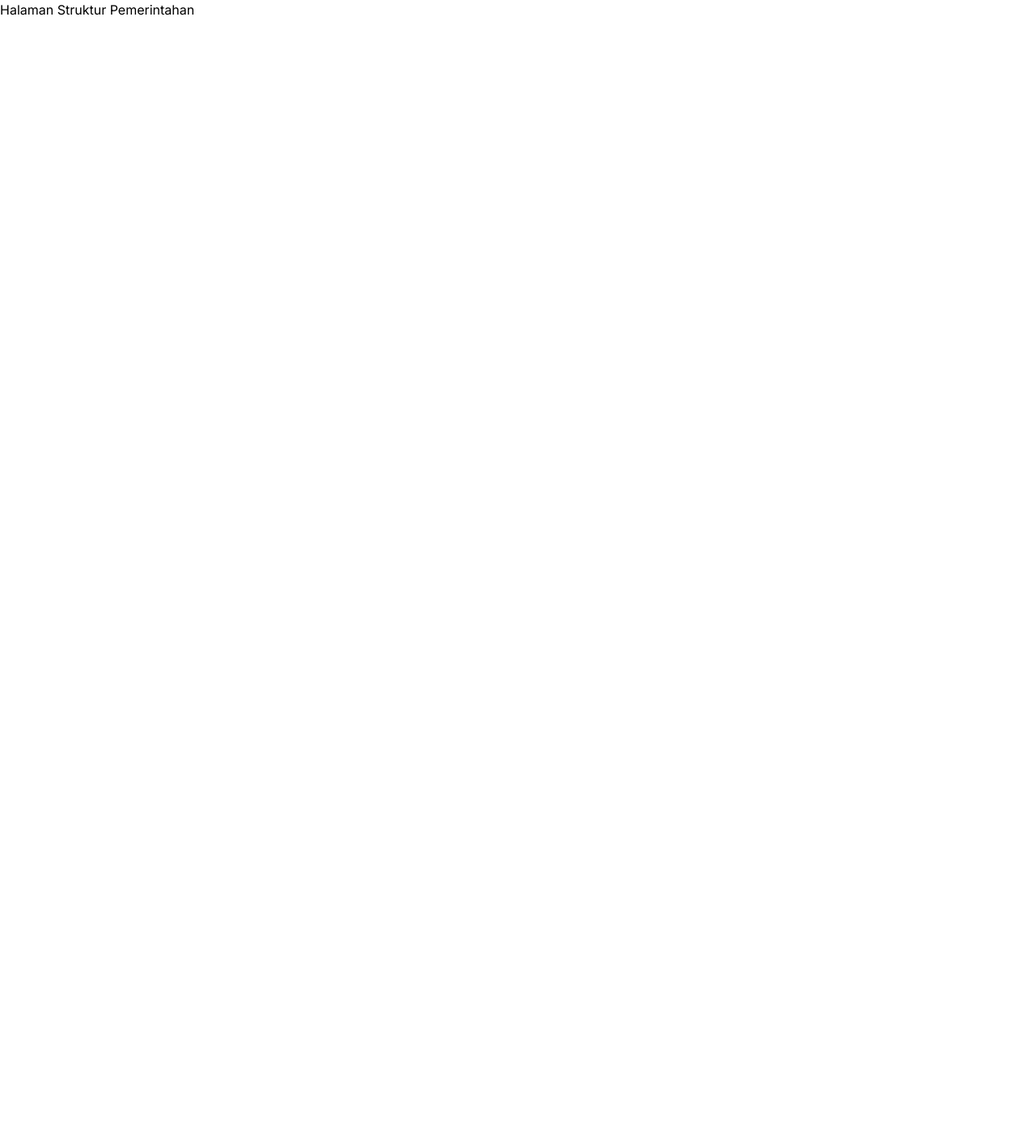
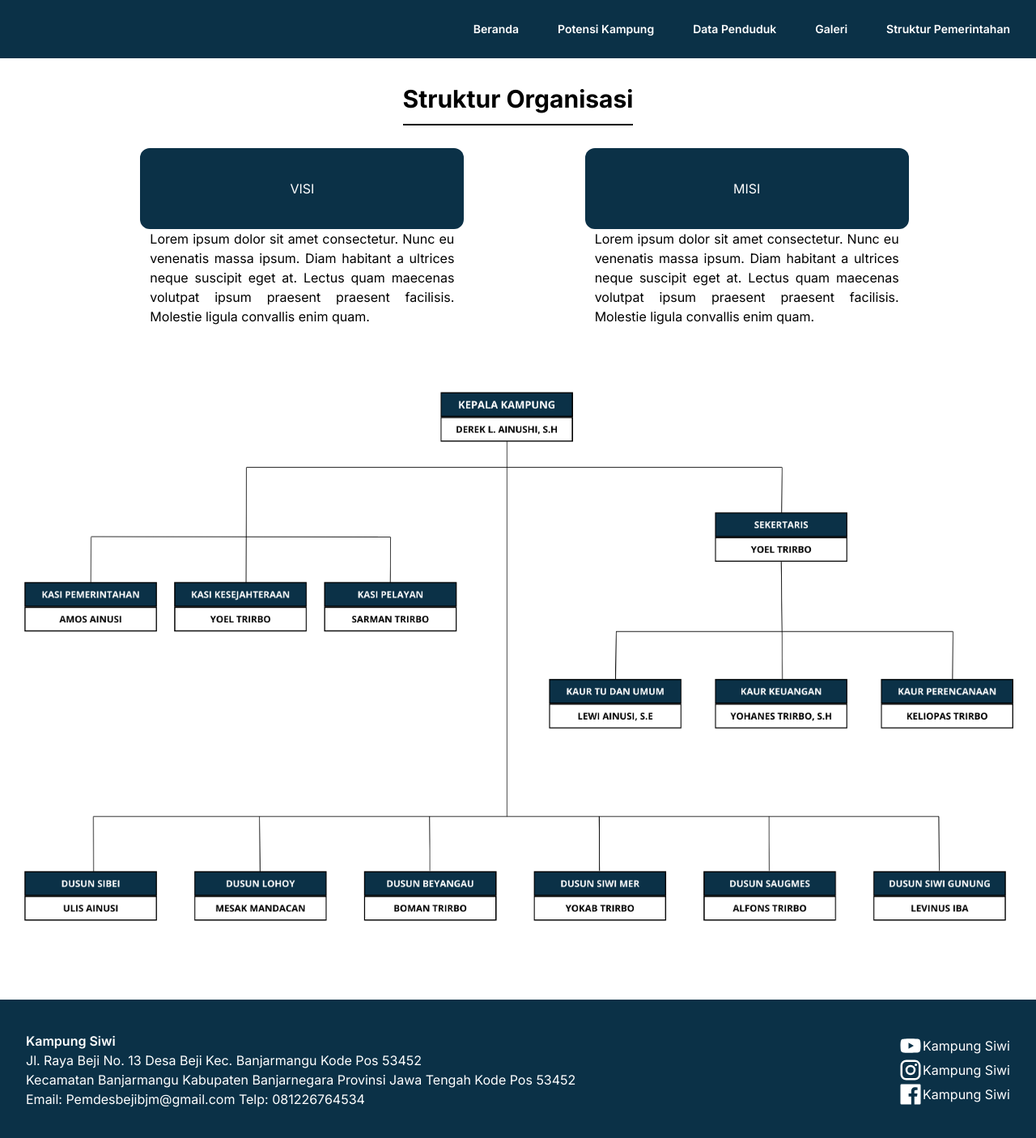
Before and after one commit to yudistira0212/project-kkn, a Next.js app: page /struktur-organisasi in a window 1280 px wide. Shown: the top 1406 px of the page at 81% size. Before the commit the page ends 800 px from the top, so only its background shows below. Built offline with nearby package versions, Linux system fonts and the light colour scheme.

Commit message:
add charts & fix struktur

```diff
--- a/app/data-penduduk/page.tsx
+++ b/app/data-penduduk/page.tsx
@@ -1,11 +1,12 @@
 "use client";
-import React, { useEffect, useState } from "react";
+import React, { useState } from "react";
 import { Dialog } from "@headlessui/react";
 import { Bars3Icon, XMarkIcon } from "@heroicons/react/24/outline";
 import Link from "next/link";
 import Image from "next/image";
 import Gambar2 from "../images/GAMBAR 2.jpg";
-import Gambar3 from "../images/GAMBAR 3.jpg";
+import { Doughnut } from "react-chartjs-2"; // Import Doughnut from react-chartjs-2
+import "chart.js/auto";
 
 const navigation = [
   { name: "Beranda", href: "" },
@@ -15,12 +16,32 @@ const navigation = [
   { name: "Struktur Pemerintahan ", href: "struktur-organisasi" },
 ];
 
+const dataPenduduk = [
+  { name: "Jumlah Keluarga", value: 400 },
+  { name: "Jumlah Penduduk", value: 300 },
+  { name: "Jumlah Laki-laki", value: 300 },
+  { name: "Jumlah Perempuan", value: 200 },
+];
+
+const colors = ["#FF6384", "#36A2EB", "#FFCE56", "#4CAF50"]; // Choose your colors
+
 function DataPenduduk() {
   const [mobileMenuOpen, setMobileMenuOpen] = useState(false);
 
+  const chartData = {
+    labels: dataPenduduk.map((item) => item.name),
+    datasets: [
+      {
+        data: dataPenduduk.map((item) => item.value),
+        backgroundColor: colors,
+        hoverBackgroundColor: colors,
+      },
+    ],
+  };
+
   return (
     <div>
-      <header className="absolute inset-x-0 top-0 z-50">
+      <header className="absolute inset-x-0 top-0 z-50 bg-[#0B3147]">
         <nav
           className="flex items-center justify-end p-6 lg:px-8"
           aria-label="Global"
@@ -32,7 +53,7 @@ function DataPenduduk() {
               onClick={() => setMobileMenuOpen(true)}
             >
               <span className="sr-only">Open main menu</span>
-              <Bars3Icon className="h-6 w-6" aria-hidden="true" color="black" />
+              <Bars3Icon className="h-6 w-6" aria-hidden="true" color="white" />
             </button>
           </div>
           <div className="hidden lg:flex lg:gap-x-12">
@@ -40,7 +61,7 @@ function DataPenduduk() {
               <Link
                 key={item.name}
                 href={`/${item.href}`}
-                className="text-sm font-semibold leading-6 text-black"
+                className="text-sm font-semibold leading-6 text-white"
               >
                 {item.name}
               </Link>
@@ -83,24 +104,24 @@ function DataPenduduk() {
           </Dialog.Panel>
         </Dialog>
       </header>
-      <div className="mt-[70px] px-6">
-        <h1>
-          <strong>Data Penduduk</strong>
+      <div className="mt-[100px] px-6  text-center">
+        <h1 className="text-[30px] underlined-text">
+          <strong>Data Penduduk </strong>
         </h1>
-        <p>
-          Lorem ipsum dolor sit amet consectetur. Nunc eu venenatis massa ipsum.
-          Diam habitant a ultrices neque suscipit eget at. Lectus quam maecenas
-          volutpat ipsum praesent praesent facilisis. Molestie ligula convallis
-          enim quam.
-        </p>
-        <Image src={Gambar2} alt="" className="w-[600px] " />
-        <p>
-          Lorem ipsum dolor sit amet consectetur. Nunc eu venenatis massa ipsum.
-          Diam habitant a ultrices neque suscipit eget at. Lectus quam maecenas
-          volutpat ipsum praesent praesent facilisis. Molestie ligula convallis
-          enim quam.
-        </p>
-        <Image src={Gambar3} alt="" className="w-[600px]" />
+        <div className="flex max-sm:flex-col py-4 ">
+          <div className="mt-6 w-[500px] h-[500px]">
+            <Doughnut data={chartData} />
+          </div>
+          <p className="lg:w-1/2 md:m-auto px-5 text-left">
+            <strong>Data Penduduk</strong>
+            <br />
+            Lorem ipsum dolor sit amet consectetur. Nunc eu venenatis massa
+            ipsum. Diam habitant a ultrices neque suscipit eget at. Lectus quam
+            maecenas volutpat ipsum praesent praesent facilisis. Molestie ligula
+            convallis enim quam.
+          </p>
+        </div>
+        {/* Pie Chart */}
       </div>
       <footer className="md:flex  py-[30px] items-center px-8 mt-4 bg-[#0B3147] text-white">
         <div className="w-full md:w-2/3 ">
--- a/app/struktur-organisasi/page.tsx
+++ b/app/struktur-organisasi/page.tsx
@@ -1,7 +1,181 @@
-import React from "react";
+"use client";
+import React, { useState } from "react";
+import { Dialog } from "@headlessui/react";
+import { Bars3Icon, XMarkIcon } from "@heroicons/react/24/outline";
+import Link from "next/link";
+import Image from "next/image";
+import Gambar7 from "../images/Struktur Organisasi.png";
 
-function StrukturPemerintahan() {
-  return <div> Halaman Struktur Pemerintahan</div>;
+const navigation = [
+  { name: "Beranda", href: "" },
+  { name: "Potensi Kampung", href: "potensi" },
+  { name: "Data Penduduk", href: "data-penduduk" },
+  { name: "Galeri", href: "galeri" },
+  { name: "Struktur Pemerintahan ", href: "struktur-organisasi" },
+];
+
+function StrukturOrganisasi() {
+  const [mobileMenuOpen, setMobileMenuOpen] = useState(false);
+  return (
+    <div>
+      <header className="absolute inset-x-0 top-0 z-50 bg-[#0B3147]">
+        <nav
+          className="flex items-center justify-end p-6 lg:px-8"
+          aria-label="Global"
+        >
+          <div className="flex lg:hidden">
+            <button
+              type="button"
+              className="-m-2.5 inline-flex items-center justify-center rounded-md p-2.5 text-gray-700"
+              onClick={() => setMobileMenuOpen(true)}
+            >
+              <span className="sr-only">Open main menu</span>
+              <Bars3Icon className="h-6 w-6" aria-hidden="true" color="white" />
+            </button>
+          </div>
+          <div className="hidden lg:flex lg:gap-x-12">
+            {navigation.map((item) => (
+              <Link
+                key={item.name}
+                href={`/${item.href}`}
+                className="text-sm font-semibold leading-6 text-white"
+              >
+                {item.name}
+              </Link>
+            ))}
+          </div>
+        </nav>
+        <Dialog
+          as="div"
+          className="lg:hidden"
+          open={mobileMenuOpen}
+          onClose={setMobileMenuOpen}
+        >
+          <div className="fixed inset-0 z-50" />
+          <Dialog.Panel className="fixed inset-y-0 right-0 z-50 w-full overflow-y-auto bg-white px-6 py-6 sm:max-w-sm sm:ring-1 sm:ring-gray-900/10">
+            <div className="flex items-center justify-end">
+              <button
+                type="button"
+                className="-m-2.5 rounded-md p-2.5 text-gray-700"
+                onClick={() => setMobileMenuOpen(false)}
+              >
+                <span className="sr-only">Close menu</span>
+                <XMarkIcon className="h-6 w-6" aria-hidden="true" />
+              </button>
+            </div>
+            <div className="mt-6 flow-root">
+              <div className="-my-6 divide-y divide-gray-500/10">
+                <div className="space-y-2 py-6">
+                  {navigation.map((item) => (
+                    <Link
+                      key={item.name}
+                      href={item.href}
+                      className="-mx-3 block rounded-lg px-3 py-2 text-base font-semibold leading-7 text-gray-900 hover:bg-gray-50"
+                    >
+                      {item.name}
+                    </Link>
+                  ))}
+                </div>
+                <div className="py-6">
+                  <Link
+                    href="#"
+                    className="-mx-3 block rounded-lg px-3 py-2.5 text-base font-semibold leading-7 text-gray-900 hover:bg-gray-50"
+                  >
+                    Log in
+                  </Link>
+                </div>
+              </div>
+            </div>
+          </Dialog.Panel>
+        </Dialog>
+      </header>
+      <div className="mt-[100px] px-6 text-center">
+        <h1 className="text-[30px] underlined-text">
+          <strong>Struktur Organisasi </strong>
+        </h1>
+        <div className="flex justify-evenly pt-5">
+          <div className="px-4">
+            <div className="bg-[#0B3147] rounded-xl mt-2 w-full h-[100px] flex items-center justify-center">
+              <p className="text-white  ">VISI</p>
+            </div>
+            <p className="lg:w-[400px] xl:w-[400px] text-justify px-3 ">
+              Lorem ipsum dolor sit amet consectetur. Nunc eu venenatis massa
+              ipsum. Diam habitant a ultrices neque suscipit eget at. Lectus
+              quam maecenas volutpat ipsum praesent praesent facilisis. Molestie
+              ligula convallis enim quam.
+            </p>
+          </div>
+          <div className="">
+            <div className="bg-[#0B3147] rounded-xl mt-2 w-full h-[100px] flex items-center justify-center">
+              <p className="text-white  ">MISI</p>
+            </div>
+            <p className="lg:w-[400px] xl:w-[400px] text-justify px-3 ">
+              Lorem ipsum dolor sit amet consectetur. Nunc eu venenatis massa
+              ipsum. Diam habitant a ultrices neque suscipit eget at. Lectus
+              quam maecenas volutpat ipsum praesent praesent facilisis. Molestie
+              ligula convallis enim quam.
+            </p>
+          </div>
+        </div>
+        <Image src={Gambar7} alt="" className="w-full px-1" />
+      </div>
+      <footer className="md:flex  py-[30px] items-center px-8 mt-4 bg-[#0B3147] text-white">
+        {" "}
+        <div className="w-full md:w-2/3 ">
+          <h1 className=" font-semibold">Kampung Siwi</h1>
+          Jl. Raya Beji No. 13 Desa Beji Kec. Banjarmangu Kode Pos 53452
+          <br />
+          Kecamatan Banjarmangu Kabupaten Banjarnegara Provinsi Jawa Tengah Kode
+          Pos 53452 <br />
+          Email: Pemdesbejibjm@gmail.com Telp: 081226764534
+        </div>
+        <div className="md:w-1/3 w-full py-3 ">
+          <div className="flex md:justify-end items-center">
+            <svg
+              xmlns="http://www.w3.org/2000/svg"
+              width="30"
+              height="30"
+              viewBox="0 0 24 24"
+            >
+              <path
+                fill="currentColor"
+                d="m10 15l5.19-3L10 9zm11.56-7.83c.13.47.22 1.1.28 1.9c.07.8.1 1.49.1 2.09L22 12c0 2.19-.16 3.8-.44 4.83c-.25.9-.83 1.48-1.73 1.73c-.47.13-1.33.22-2.65.28c-1.3.07-2.49.1-3.59.1L12 19c-4.19 0-6.8-.16-7.83-.44c-.9-.25-1.48-.83-1.73-1.73c-.13-.47-.22-1.1-.28-1.9c-.07-.8-.1-1.49-.1-2.09L2 12c0-2.19.16-3.8.44-4.83c.25-.9.83-1.48 1.73-1.73c.47-.13 1.33-.22 2.65-.28c1.3-.07 2.49-.1 3.59-.1L12 5c4.19 0 6.8.16 7.83.44c.9.25 1.48.83 1.73 1.73"
+              />
+            </svg>
+            Kampung Siwi
+          </div>
+          <div className="flex md:justify-end  items-center">
+            <svg
+              xmlns="http://www.w3.org/2000/svg"
+              width="30"
+              height="30"
+              viewBox="0 0 24 24"
+            >
+              <path
+                fill="currentColor"
+                d="M7.8 2h8.4C19.4 2 22 4.6 22 7.8v8.4a5.8 5.8 0 0 1-5.8 5.8H7.8C4.6 22 2 19.4 2 16.2V7.8A5.8 5.8 0 0 1 7.8 2m-.2 2A3.6 3.6 0 0 0 4 7.6v8.8C4 18.39 5.61 20 7.6 20h8.8a3.6 3.6 0 0 0 3.6-3.6V7.6C20 5.61 18.39 4 16.4 4zm9.65 1.5a1.25 1.25 0 0 1 1.25 1.25A1.25 1.25 0 0 1 17.25 8A1.25 1.25 0 0 1 16 6.75a1.25 1.25 0 0 1 1.25-1.25M12 7a5 5 0 0 1 5 5a5 5 0 0 1-5 5a5 5 0 0 1-5-5a5 5 0 0 1 5-5m0 2a3 3 0 0 0-3 3a3 3 0 0 0 3 3a3 3 0 0 0 3-3a3 3 0 0 0-3-3"
+              />
+            </svg>
+            Kampung Siwi
+          </div>
+          <div className="flex md:justify-end items-center">
+            <svg
+              xmlns="http://www.w3.org/2000/svg"
+              width="30"
+              height="30"
+              viewBox="0 0 24 24"
+            >
+              <path
+                fill="currentColor"
+                d="M20.9 2H3.1A1.1 1.1 0 0 0 2 3.1v17.8A1.1 1.1 0 0 0 3.1 22h9.58v-7.75h-2.6v-3h2.6V9a3.64 3.64 0 0 1 3.88-4a20.26 20.26 0 0 1 2.33.12v2.7H17.3c-1.26 0-1.5.6-1.5 1.47v1.93h3l-.39 3H15.8V22h5.1a1.1 1.1 0 0 0 1.1-1.1V3.1A1.1 1.1 0 0 0 20.9 2"
+              />
+            </svg>
+            Kampung Siwi
+          </div>
+        </div>
+      </footer>
+    </div>
+  );
 }
 
-export default StrukturPemerintahan;
+export default StrukturOrganisasi;
--- a/package.json
+++ b/package.json
@@ -15,8 +15,10 @@
     "@heroicons/react": "^2.1.1",
     "@mui/lab": "^5.0.0-alpha.165",
     "@mui/material": "^5.15.10",
+    "chart.js": "^4.4.1",
     "next": "14.0.4",
     "react": "^18",
+    "react-chartjs-2": "^5.2.0",
     "react-dom": "^18",
     "react-masonry-css": "^1.0.16",
     "react-slick": "^0.30.1",
```
Also changed, not shown: app/galeri/page.tsx (+4 -3 lines), app/potensi/page.tsx (+4 -3 lines), 1 other file (tests, documents, lock files or other folders).
